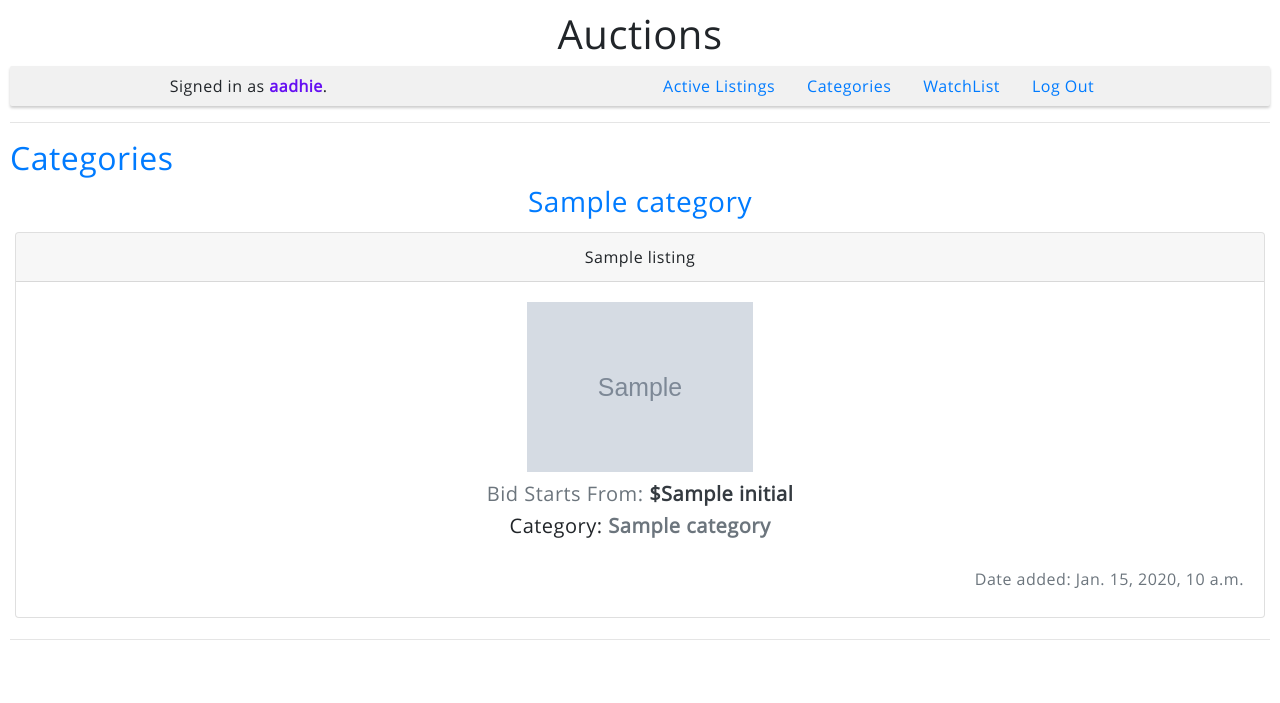
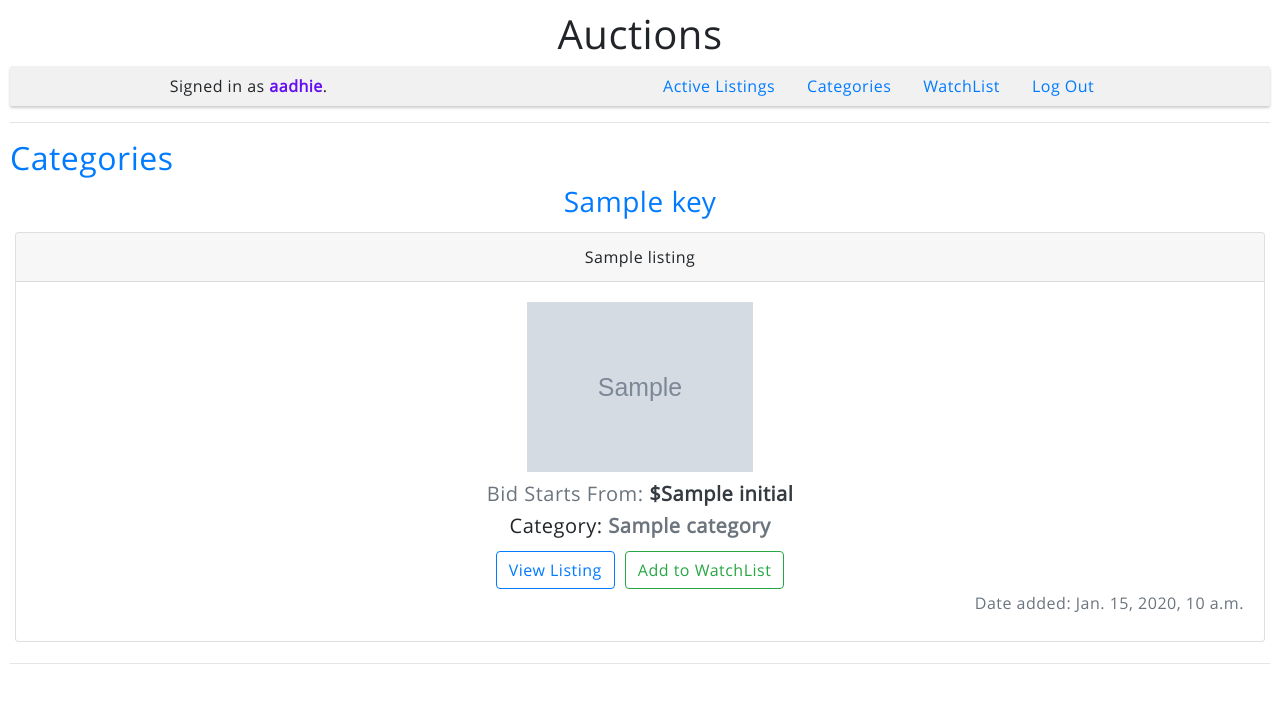
Before and after one commit to Aadhieaswar/Auction-Django-App, a Django app: template auctions/templates/auctions/category.html in a window 1280 px wide. Shown: the top 703 px of the page. Run offline with Django 3.2, Linux system fonts and the light colour scheme; a user stored in the database is signed in; tables that the repository leaves empty hold one stand-in row (values such as "Sample post"); the template is opened without the code that fills it: most values are stand-ins (such as "Sample title", 1, 10 or a date in 2020); grey boxes marked "Sample" are stand-in pictures; some libraries are stand-ins or nearby versions.

Commit message:
fixed template rendering for categories route

```diff
--- a/auctions/templates/auctions/category.html
+++ b/auctions/templates/auctions/category.html
@@ -4,9 +4,9 @@
   <h2 class="blue-text">Categories</h2>
 
   {% if category_list %}
-    {% for category in category_list %}
+    {% for key, category in category_list.items %}
       <ul class="listings">
-        <h3 class="blue-text">{{ category }}</h3>
+        <h3 class="blue-text">{{ key }}</h3>
         {% for listing in category %}
           <li>
             <div class="card">
@@ -19,8 +19,8 @@
                 <h5> Category: <strong style="color: var(--gray)">{{ listing.category }}</strong> </h5>
                 {% if user.is_authenticated %}
                 <div class="links-box">
-                  <!-- <a class="btn btn-outline-primary" href="{% url 'auctions:listing' listing.id %}">View Listing</a> -->
-                  <!-- <a class="btn btn-outline-success" href="{% url 'auctions:add_to' listing.id %}">Add to WatchList</a> -->
+                  <a class="btn btn-outline-primary" href="{% url 'auctions:listing' listing.id %}">View Listing</a>
+                  <a class="btn btn-outline-success" href="{% url 'auctions:add_to' listing.id %}">Add to WatchList</a>
                 </div>
                 {% else %}
                 <a class="nav-link" href="{% url 'auctions:login' %}">LogIn to view listing</a>
@@ -34,4 +34,5 @@
       <hr>
     {% endfor %}
   {% endif %}
+
 {% endblock %}
```
